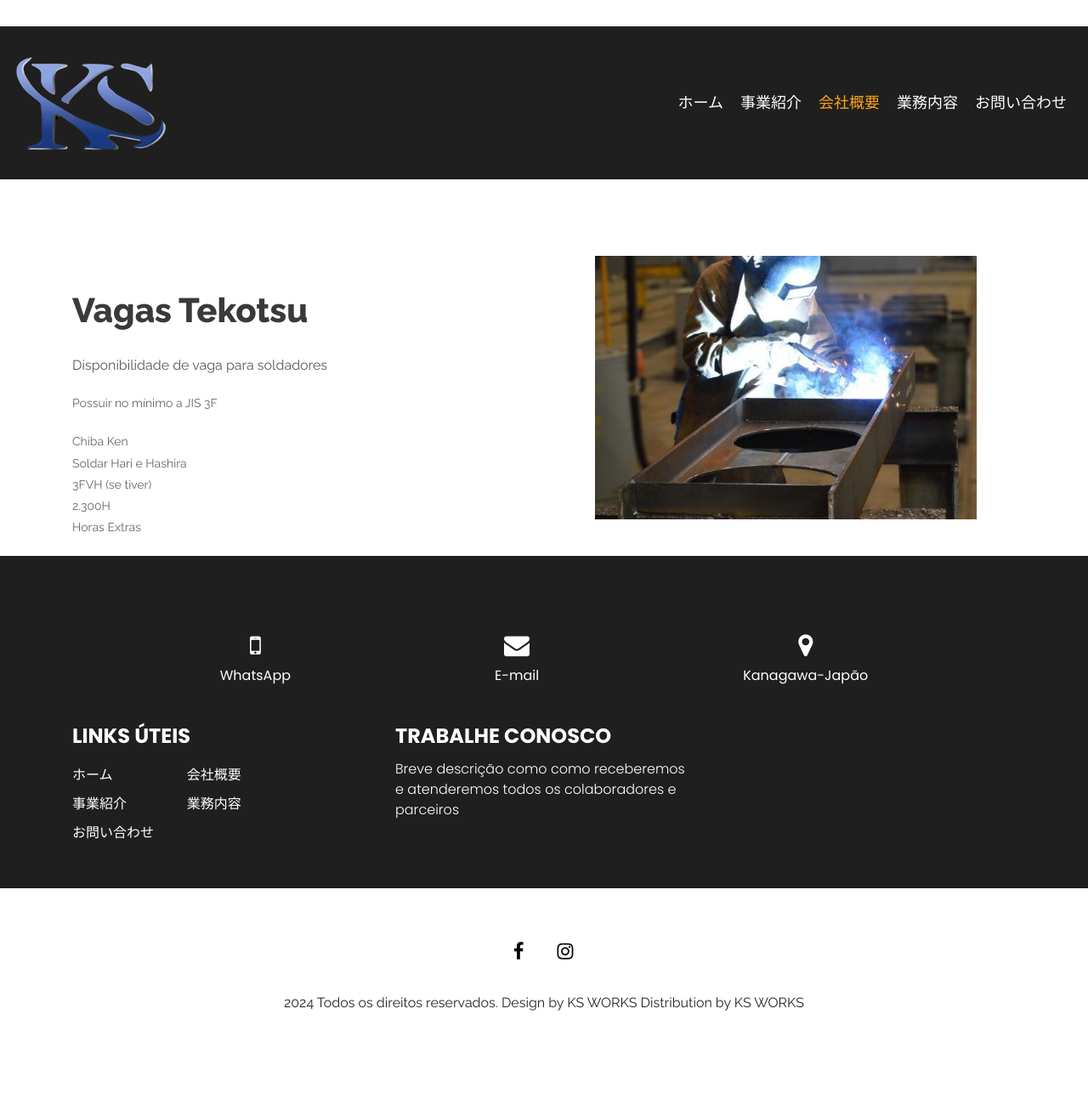
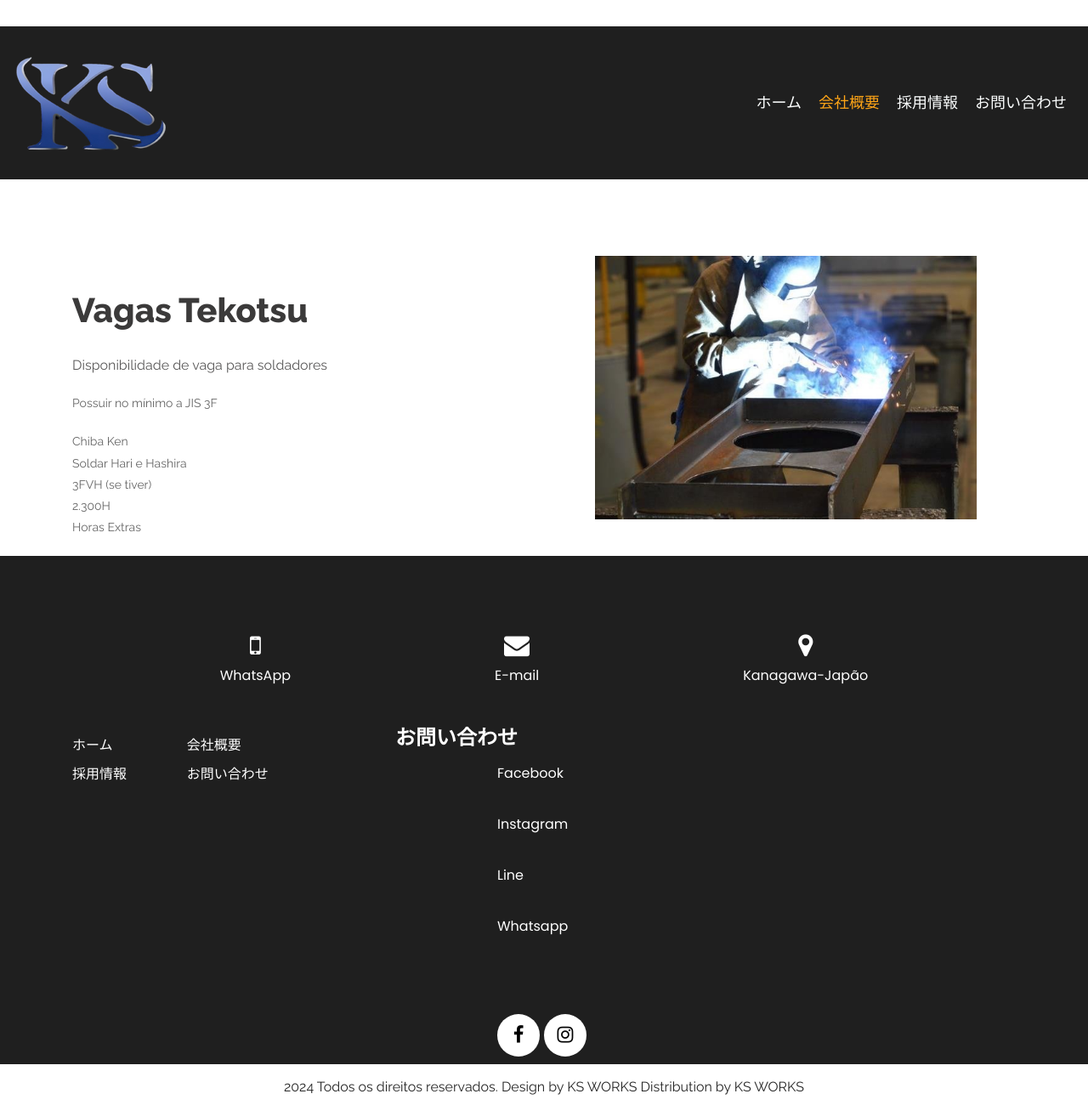
Before and after one commit to ksworksgroup/ks, a plain HTML site: page Tekotsu.html in a window 1280 px wide. Shown: the top 1300 px of the page at 85% size. Before the commit the page ends 1207 px from the top, so only its background shows below. Drawn offline with Linux system fonts and the light colour scheme.

Commit message:
Update Tekotsu.html

```diff
--- a/Tekotsu.html
+++ b/Tekotsu.html
@@ -57,14 +57,11 @@
                      <li class="nav-item">
                         <a class="nav-link" href="index.html">ホーム</a>
                      </li>
-                     <li class="nav-item">
-                        <a class="nav-link" href="services.html">事業紹介</a>
-                     </li>
                      <li class="nav-item active">
                         <a class="nav-link" href="about.html">会社概要</a>
                      </li>
                      <li class="nav-item">
-                        <a class="nav-link" href="projects.html">業務内容</a>
+                        <a class="nav-link" href="projects.html">採用情報</a>
                      </li>
                      <li class="nav-item">
                         <a class="nav-link" href="contact.html">お問い合わせ</a>
@@ -128,23 +125,25 @@
             <div class="footer_section_2">
                <div class="row">
                   <div class="col-md-4">
-                     <h2 class="useful_text">Links Úteis</h2>
+                     <h2 class="useful_text"></h2>
                      <div class="footer_menu">
                         <ul>
                            <li><a href="index.html">ホーム</a></li>
                            <li><a href="about.html">会社概要</a></li>
-                           <li><a href="services.html">事業紹介</a></li>
-                           <li><a href="projects.html">業務内容</a></li>
+                           <li><a href="projects.html">採用情報</a></li>
                            <li><a href="contact.html">お問い合わせ</a></li>
                         </ul>
                      </div>
                   </div>
                   <div class="col-md-4">
-                     <h2 class="useful_text">Trabalhe Conosco</h2>
-                     <p class="lorem_text">Breve descrição como como receberemos e atenderemos todos os colaboradores e parceiros</p>
-                  </div>
-
-                     </div>
+                     <h2 class="useful_text">お問い合わせ</h2>
+                     <div class="location_text">
+                     <ul>
+                        <li><a href="https://www.facebook.com/share/19iZr2ft7Q/?mibextid=wwXIfr">Facebook</a></li>
+                        <li><a href="https://www.instagram.com/ksworksgroup?igsh=NGlmNHJyanA0MzN3&utm_source=qr">Instagram</a></li>
+                        <li><a href="https://line.me/ti/p/4SqWEO1kP6">Line</a></li>
+                        <li><a href="https://wa.me/+817041321122">Whatsapp</a></li>
+                     </ul>
                   </div>
                </div>
             </div>
```
